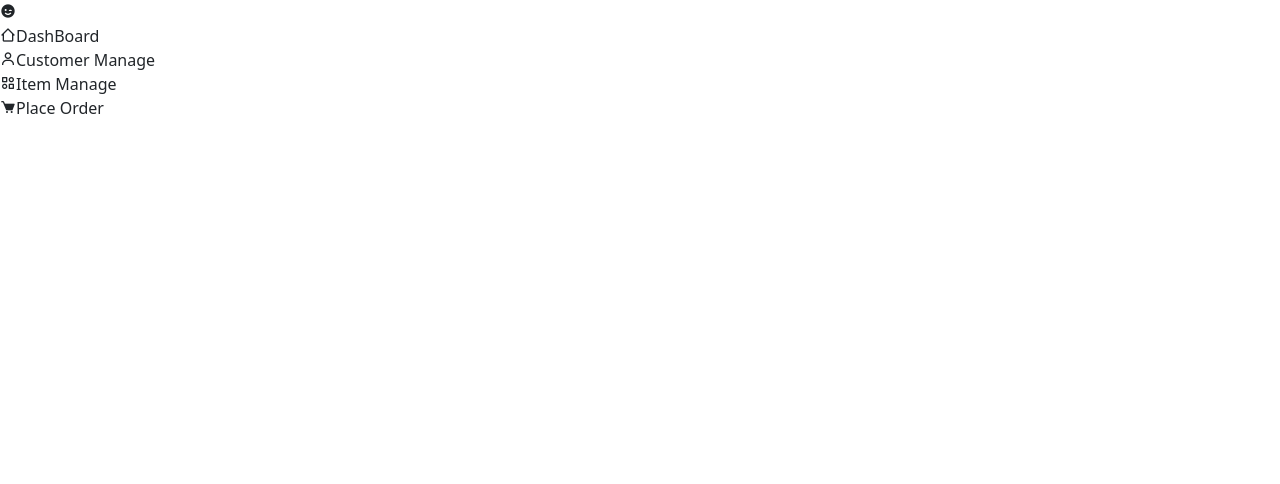
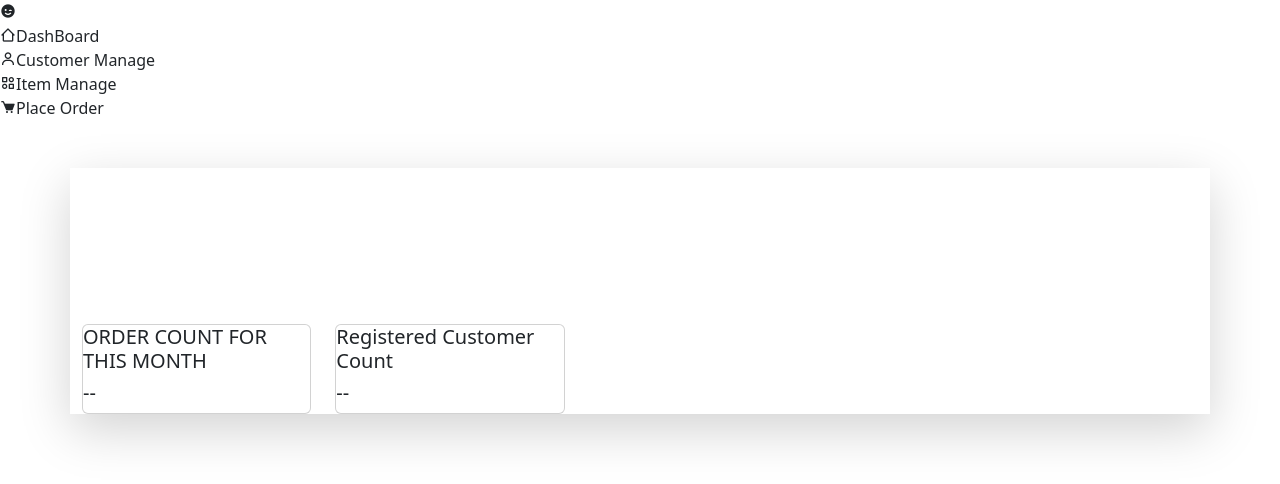
Before and after one commit to Bawantha1234/POS_System, a plain HTML site: page POS_System.html in a window 1280 px wide. Drawn offline with nearby package versions, Linux system fonts and the light colour scheme.

Commit message:
manage dashboard

```diff
--- a/POS_System.html
+++ b/POS_System.html
@@ -30,5 +30,53 @@
         </nav>
     </div>
 </header>
+
+<div id="dashboard" class="mt-5 show">
+    <div class="container shadow-lg con-750">
+        <div class="media row">
+            <div class="col-8 dashboard-clock-and-details">
+                <div class="row center-clock">
+                    <div class="col-5">
+                        <div class="center">
+                            <canvas id="clock"></canvas>
+                        </div>
+                    </div>
+                    <div class="col-5">
+                        <div class="center">
+                            <canvas id="chart2"></canvas>
+                        </div>
+                    </div>
+                </div>
+                <div class="row center-clock">
+                    <div class="col-4 count-label">
+                        <div class="orderCount top-card card">
+                            <div class="text">
+                                <h5>ORDER COUNT FOR THIS MONTH</h5>
+                                <h5 id="orderCount">--</h5>
+                            </div>
+                        </div>
+                    </div>
+                    <div class="col-4 count-label">
+                        <div class="orderCount top-card card">
+                            <div class="text">
+                                <h5>Registered Customer Count</h5>
+                                <h5 id="customerCount">--</h5>
+                            </div>
+                        </div>
+                    </div>
+                </div>
+            </div>
+            <div class="col-4 center-chart">
+                <div>
+                    <canvas id="myChart"></canvas>
+                </div>
+            </div>
+        </div>
+
+
+    </div>
+</div>
+
+
 </body>
 </html>
```
